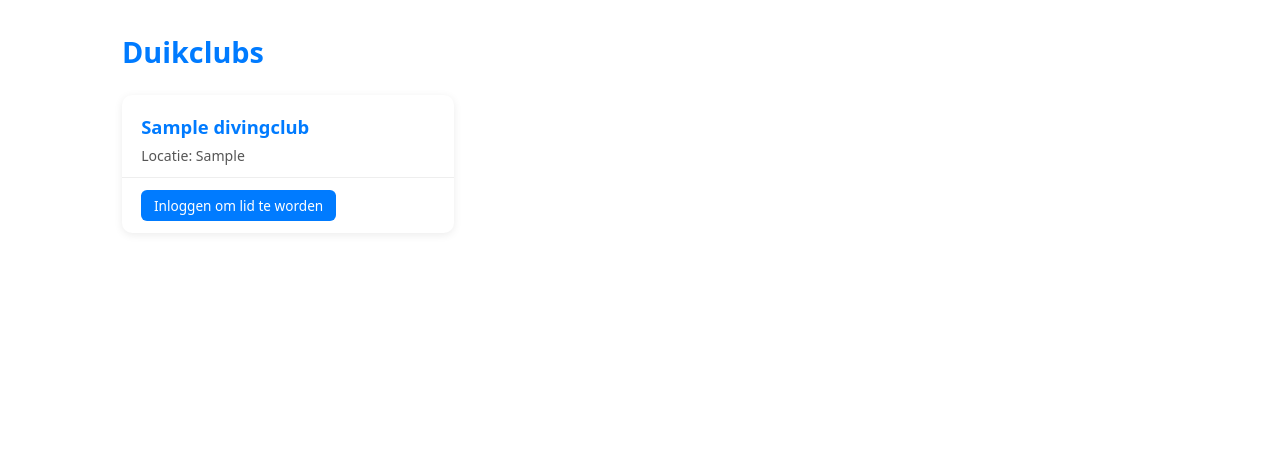
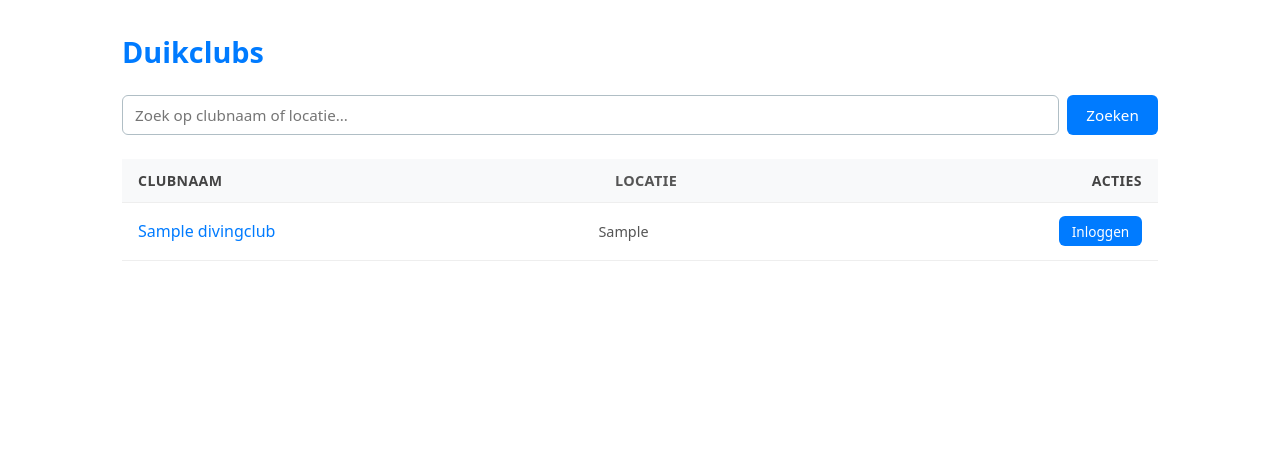
Before and after one commit to walthertimmer/scubaduikers, a FastAPI app: page /clubs in a window 1280 px wide. Shown: the part 60-520 px from the top of the page. Run offline with FastAPI, Linux system fonts and the light colour scheme; tables that the repository leaves empty hold one stand-in row (values such as "Sample post"); parts of the project's set-up code (start-up, migrations or seed data) failed here and were passed over.

Commit message:
basic zoekfunctie voor clubs

```diff
--- a/main.py
+++ b/main.py
@@ -8,6 +8,11 @@ from fastapi import FastAPI
 from fastapi.staticfiles import StaticFiles
 from sqlmodel import SQLModel
 from starlette.middleware.sessions import SessionMiddleware
+from fastapi.middleware.cors import CORSMiddleware
+from fastapi.middleware.httpsredirect import HTTPSRedirectMiddleware
+from fastapi.middleware.trustedhost import TrustedHostMiddleware
+import logging
+from logging.handlers import RotatingFileHandler
 
 import migrate
 import models  # noqa: F401  # registers tables in SQLModel.metadata
@@ -17,14 +22,33 @@ from routers.clubs import router as clubs_router
 from routers.dives import router as dives_router
 
 
+# Configure logging with timestamp
+logging.basicConfig(
+    level=logging.INFO,
+    format="%(asctime)s - %(name)s - %(levelname)s - %(message)s",
+    datefmt="%Y-%m-%d %H:%M:%S",
+    handlers=[
+        logging.StreamHandler(),  # Console output
+        RotatingFileHandler(
+            "app.log",
+            maxBytes=10*1024*1024,  # 10MB
+            backupCount=1
+        )
+    ]
+)
+logger = logging.getLogger(__name__)
+
+
 @asynccontextmanager
 async def lifespan(app: FastAPI):
+    logger.info("Starting up application and running migrations...")
     SQLModel.metadata.create_all(engine)
     migrate.run(engine)
     yield
 
 
 def get_version() -> str:
+    """Extract version from pyproject.toml"""
     with open("pyproject.toml") as f:
         for line in f:
             if line.startswith("version"):
@@ -34,12 +58,41 @@ def get_version() -> str:
 
 app = FastAPI(
     lifespan=lifespan,
-    version=get_version())
+    version=get_version()
+)
 
 app.add_middleware(
     SessionMiddleware,
     secret_key=os.environ.get("SECRET_KEY", "change-me-in-production"),
+    max_age=None,
+    same_site="strict",
+    https_only=True,
 )
+
+ENVIRONMENT = os.environ.get("ENVIRONMENT", "PRD")
+logger.info(f"Running in {ENVIRONMENT} environment")
+if ENVIRONMENT.upper() == "DEV":
+    app.add_middleware(
+        CORSMiddleware,
+        allow_origins=["*"],
+        allow_credentials=True,
+        allow_methods=["*"],
+        allow_headers=["*"],
+    )
+else:
+    # prd
+    app.add_middleware(
+        CORSMiddleware,
+        allow_origins=["https://scubaduikers.nl", "https://www.scubaduikers.nl"],
+        allow_credentials=True,
+        allow_methods=["GET", "POST", "PUT", "DELETE"],
+        allow_headers=["Authorization", "Content-Type"],
+    )
+    app.add_middleware(HTTPSRedirectMiddleware)
+    app.add_middleware(
+        TrustedHostMiddleware,
+        allowed_hosts=["scubaduikers.nl", "www.scubaduikers.nl"],
+    )
 
 app.mount("/static", StaticFiles(directory="static"), name="static")
 
--- a/routers/clubs.py
+++ b/routers/clubs.py
@@ -29,6 +29,11 @@ router = APIRouter()
 def clubs_overview(request: Request, session: Session = Depends(get_session)):
     clubs = session.exec(select(DivingClub)).all()
     user_id = request.session.get("user_id")
+
+    search = request.query_params.get('search', '')
+    if search:
+        search_lower = search.lower()
+        clubs = [c for c in clubs if search_lower in c.name.lower() or search_lower in (c.location or '').lower()]
 
     club_data = []
     for club in clubs:
--- a/static/style.css
+++ b/static/style.css
@@ -716,3 +716,131 @@ button[type="submit"]:hover,
     color: #777;
     margin-top: 0.25rem;
 }
+
+/* ── Clubs list view ── */
+.search-form {
+    display: flex;
+    gap: 0.5rem;
+    margin-bottom: 1.5rem;
+}
+
+.search-form input {
+    flex: 1;
+    padding: 0.55rem 0.75rem;
+    border: 1px solid #b0bec5;
+    border-radius: 6px;
+    font-size: 0.95rem;
+    font-family: var(--font-base);
+}
+
+.search-form input:focus {
+    outline: none;
+    border-color: var(--color-accent);
+    box-shadow: 0 0 0 3px rgba(0, 180, 216, 0.2);
+}
+
+.list-view {
+    width: 100%;
+}
+
+.list-header,
+.list-row {
+    display: grid;
+    grid-template-columns: 1fr 1fr auto;
+    gap: 1rem;
+    padding: 0.75rem 1rem;
+    border-bottom: 1px solid #eee;
+    align-items: center;
+}
+
+.list-header {
+    font-weight: 600;
+    background: #f8f9fa;
+    color: #444;
+    font-size: 0.88rem;
+    text-transform: uppercase;
+    letter-spacing: 0.03em;
+}
+
+.list-row {
+    padding: 0.85rem 1rem;
+}
+
+.list-row:hover {
+    background: #f8fafc;
+}
+
+.list-row.requests-row {
+    grid-column: 1 / -1;
+}
+
+.list-row.requests-row .list-col-name {
+    grid-column: 1 / -1;
+}
+
+.list-col-name a {
+    color: var(--color-primary);
+    text-decoration: none;
+    font-weight: 500;
+}
+
+.list-col-name a:hover {
+    text-decoration: underline;
+}
+
+.list-col-location {
+    color: #555;
+    font-size: 0.9rem;
+}
+
+.list-col-actions {
+    display: flex;
+    gap: 0.5rem;
+    justify-content: flex-end;
+}
+
+.list-col-actions form {
+    margin: 0;
+}
+
+.list-view details {
+    margin-top: 0.5rem;
+}
+
+.list-view summary {
+    cursor: pointer;
+    font-weight: 500;
+    color: #444;
+    padding: 0.25rem 0;
+}
+
+.list-view summary:hover {
+    color: var(--color-primary);
+}
+
+.request-list {
+    margin-top: 0.5rem;
+    padding-left: 1rem;
+}
+
+.request-list .request-item {
+    display: flex;
+    justify-content: space-between;
+    padding: 0.4rem 0;
+    border-bottom: 1px solid #eee;
+    font-size: 0.88rem;
+}
+
+.request-list .request-name {
+    color: var(--color-text);
+}
+
+.request-list .request-email {
+    color: #777;
+}
+
+.request-list .request-actions {
+    display: flex;
+    gap: 0.4rem;
+    flex-shrink: 0;
+}
--- a/templates/clubs.html
+++ b/templates/clubs.html
@@ -1,6 +1,6 @@
 {% extends "base.html" %}
 
-{% block title %}Duikclubs – Scubaduikers{% endblock %}
+{% block title %}Duikclubs - Scubaduikers{% endblock %}
 
 {% block content %}
 <section>
@@ -11,22 +11,30 @@
         {% endif %}
     </div>
 
+    <form method="get" action="/clubs" class="search-form">
+        <input type="text" name="search" placeholder="Zoek op clubnaam of locatie..." value="{{ request.query_params.get('search', '') }}">
+        <button type="submit" class="btn btn-secondary">Zoeken</button>
+    </form>
+
     {% if not club_data %}
     <p class="empty-state">Er zijn nog geen duikclubs aangemaakt.</p>
-    {% endif %}
-
-    <div class="card-grid">
+    {% else %}
+    <div class="list-view">
+        <div class="list-header">
+            <div class="list-col-name">Clubnaam</div>
+            <div class="list-col-location">Locatie</div>
+            <div class="list-col-actions">Acties</div>
+        </div>
         {% for entry in club_data %}
         {% set club = entry.club %}
-    <div class="card">
-        <div class="card-body">
-            <h2 class="card-title"><a href="/clubs/{{ club.id }}">{{ club.name }}</a></h2>
-            {% if club.location %}
-            <p class="card-meta">Locatie: {{ club.location }}</p>
-            {% endif %}
+        <div class="list-row">
+            <div class="list-col-name">
+                <a href="/clubs/{{ club.id }}">{{ club.name }}</a>
             </div>
-
-        <div class="card-footer">
+            <div class="list-col-location">
+                {{ club.location if club.location else '-' }}
+            </div>
+            <div class="list-col-actions">
                 {% if entry.user_role == "admin" %}
                     <span class="badge badge-admin">Admin</span>
                 {% elif entry.user_role == "member" %}
@@ -38,13 +46,15 @@
                         <button type="submit" class="btn btn-sm">Lid worden</button>
                     </form>
                 {% else %}
-                <a href="/login" class="btn btn-sm">Inloggen om lid te worden</a>
+                    <a href="/login" class="btn btn-sm">Inloggen</a>
                 {% endif %}
             </div>
-
+        </div>
         {% if entry.pending_requests %}
-        <div class="card-requests">
-            <h3>Lidmaatschapsaanvragen ({{ entry.pending_requests | length }})</h3>
+        <div class="list-row requests-row">
+            <div class="list-col-name" colspan="3">
+                <details>
+                    <summary>Lidmaatschapsaanvragen ({{ entry.pending_requests | length }})</summary>
                     <ul class="request-list">
                     {% for item in entry.pending_requests %}
                     <li class="request-item">
@@ -60,10 +70,12 @@
                     </li>
                     {% endfor %}
                     </ul>
+                </details>
+            </div>
         </div>
         {% endif %}
-    </div>
         {% endfor %}
     </div>
+    {% endif %}
 </section>
 {% endblock %}
--- a/templates/dives.html
+++ b/templates/dives.html
@@ -47,9 +47,6 @@
                 🤿 Georganiseerd door
                 {% if entry.organiser_club %}
                     {{ entry.organiser_club.name }}
-                    {% if entry.organiser_user %} ({{ entry.organiser_user.name }}){% endif %}
-                {% elif entry.organiser_user %}
-                    {{ entry.organiser_user.name }}
                 {% else %}
                     onbekend
                 {% endif %}
--- a/templates/user_profile.html
+++ b/templates/user_profile.html
@@ -5,7 +5,6 @@
 {% block content %}
 <section>
     <h1>{{ profile_user.name }}</h1>
-
     {% if profile_user.description %}
     <h2>Over {{ profile_user.name }}</h2>
     <p>{{ profile_user.description }}</p>
--- a/templates/wijzigingen.html
+++ b/templates/wijzigingen.html
@@ -8,6 +8,12 @@
 
     <div class="changelog">
         <div class="changelog-entry">
+            <span class="changelog-date">Juni 2026 - versie 2</span>
+            <ul>
+                <li>Diverse wijzigingen en fixes.</li>
+            </ul>
+        </div>
+        <div class="changelog-entry">
             <span class="changelog-date">Juni 2026 - versie 1</span>
             <ul>
                 <li>Eerste testopzet van de app met clubs en duiken.</li>
```
Also changed, not shown: templates/club_detail.html (+5 -33 lines), templates/dive_detail.html (+9 -14 lines), 1 other file. Lines whose indentation alone changed are shown as unchanged.
